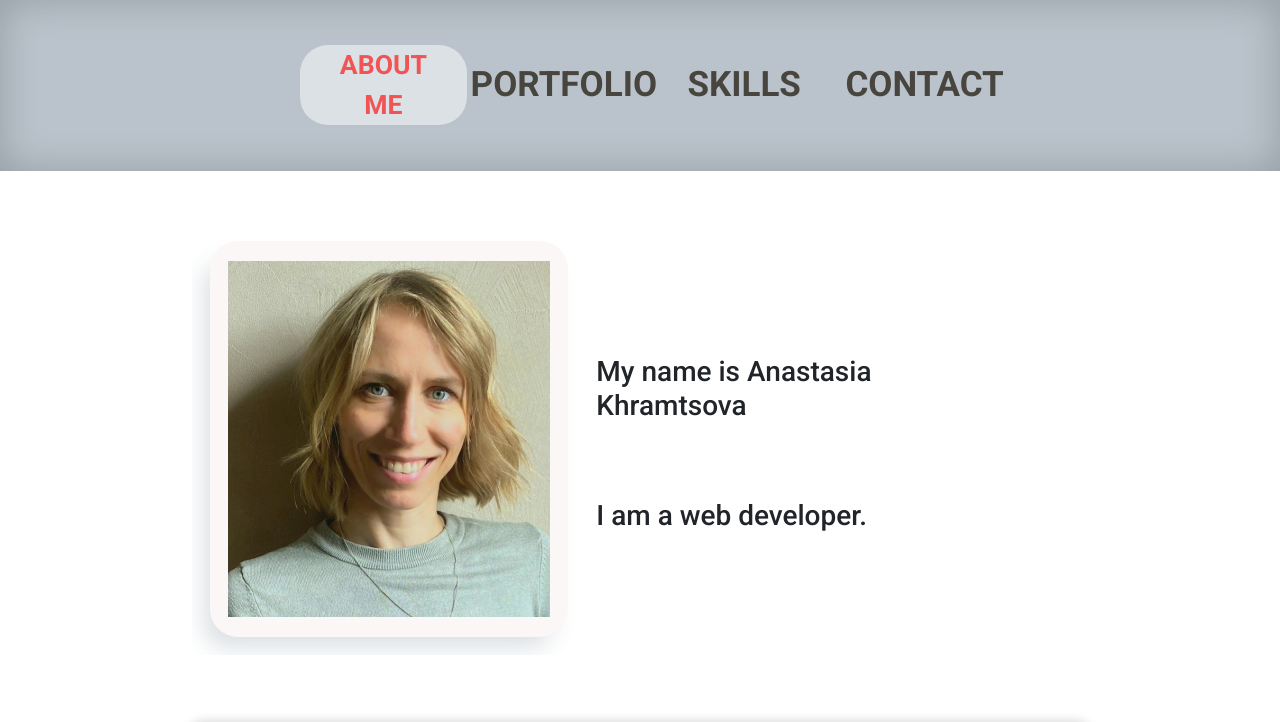
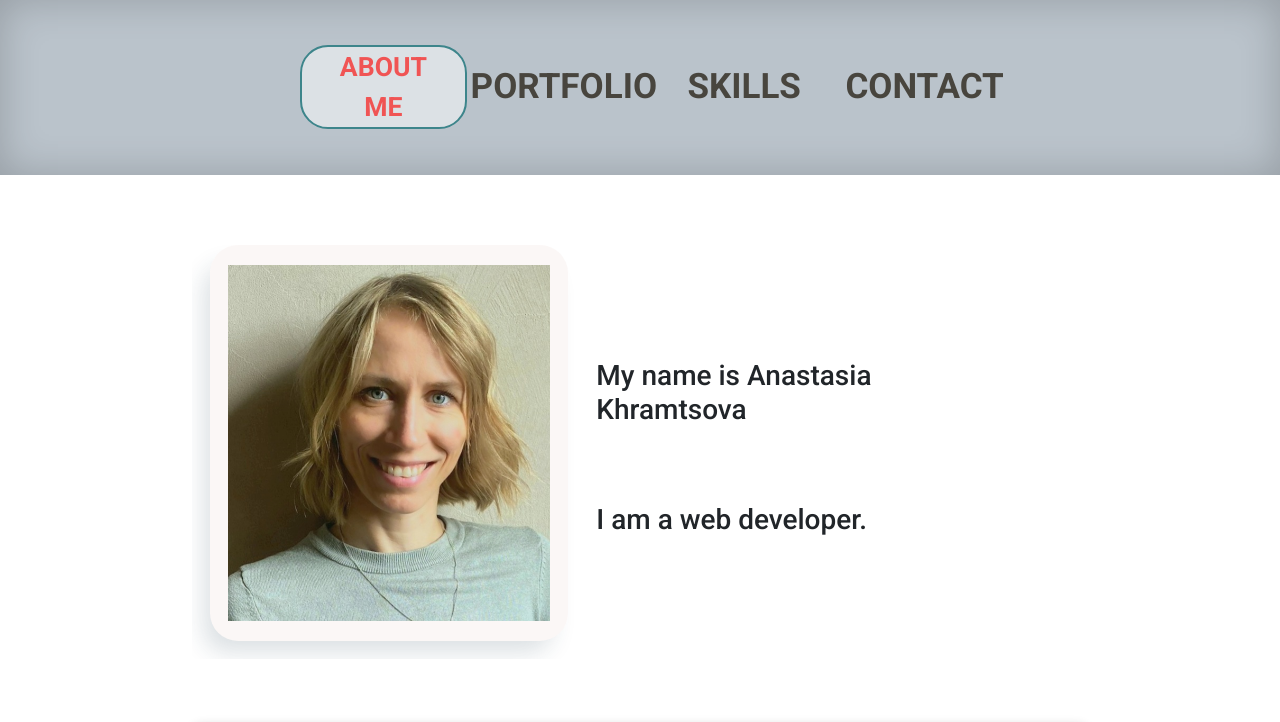
Before and after one commit to asyahramcova/My-Portfolio-Website, a plain HTML site: page index.html in a window 1280 px wide. In both pictures the pointer is over the link "ABOUT ME". Shown: the top 722 px of the page. Drawn offline with nearby package versions, Linux system fonts and the light colour scheme.

Commit message:
add css style

```diff
--- a/style.css
+++ b/style.css
@@ -95,6 +95,7 @@ header .navbar ul li a:hover {
    font-size: 1.9rem;;
    text-decoration: none;
    border-radius: 2rem;
+   border: 2px solid var(--blue);
    padding: 0 2rem  ;
    background-color: rgb(255, 255, 255, .5);
 }
```
